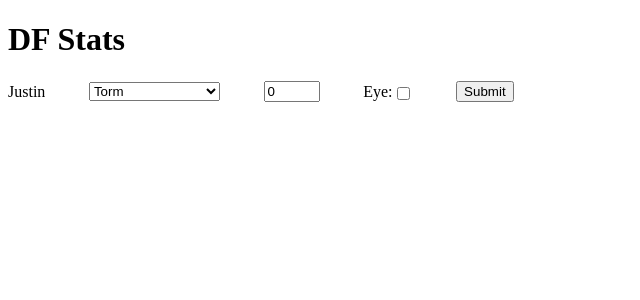
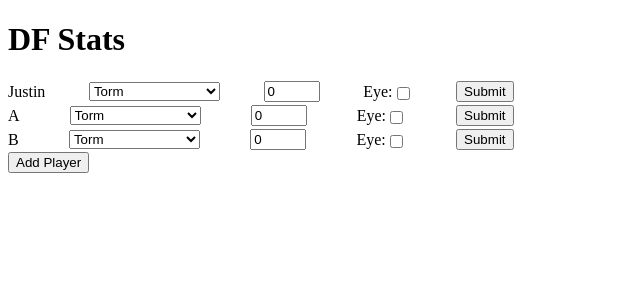
Before and after one commit to Jshhhh/DFstats, a React app: page / in a window 1280 px wide. Shown: the top 300 px of the page, without its empty margins (0-640 px from the left). Built offline with nearby package versions, Linux system fonts and the light colour scheme; the HTML template or start-up script is replaced by a standard one.

Commit message:
Adds name editing function

```diff
--- a/src/components/App.jsx
+++ b/src/components/App.jsx
@@ -1,11 +1,16 @@
 import React from 'react';
 import Player from './Player';
+
+const players = ['Justin', 'A', 'B']
 
 const App = () => {
     return (
         <div>
             <h1>DF Stats</h1>
-            <Player name={'Justin'}></Player>
+            {
+                players.map((player, i) => <Player key={i} name={player}></Player>)
+            }
+            <button>Add Player</button>
         </div>
     )
 };
--- a/src/components/Player.jsx
+++ b/src/components/Player.jsx
@@ -10,6 +10,18 @@ class Player extends React.Component {
             isEye: false,
             heroes: ['Torm', 'Sir Moo', 'Goldfinga', 'Brockenstock', 'Murka Mistcleaver', 'Lady Mary', 'Lanky Lowshot', 'Aristide'],
             dmg: 0,
+            editing: false,
+        }
+    }
+
+    handleName = (e) => {
+        this.setState({player: e.target.value});
+    }
+
+    changeName = (e) => {
+        console.log(e.key)
+        if (e.key === 'Enter') {
+            this.setState({editing: false});
         }
     }
 
@@ -29,14 +41,23 @@ class Player extends React.Component {
 
     //handles if eye symbol is facing up
     handleIsEye = (e) => {
-
         this.setState({isEye: !this.state.isEye});
     }
 
+    editName = () => {
+        this.setState({editing: true})
+    }
+
     render () {
+
         return (
             <div className="player">
-                <p>{this.state.player}</p>
+                {
+                    this.state.editing ?
+                    <input value={this.state.player} type="text" onChange={this.handleName} onKeyUp={this.changeName}></input>
+                    :
+                    <p onClick={this.editName}>{this.state.player}</p>
+                }
                 <select className="selectChar" onChange={this.handleSelect} value={this.state.selected}>
                     {this.state.heroes.map((char, i) => <option key={i}>{char}</option>)}
                 </select>
```
